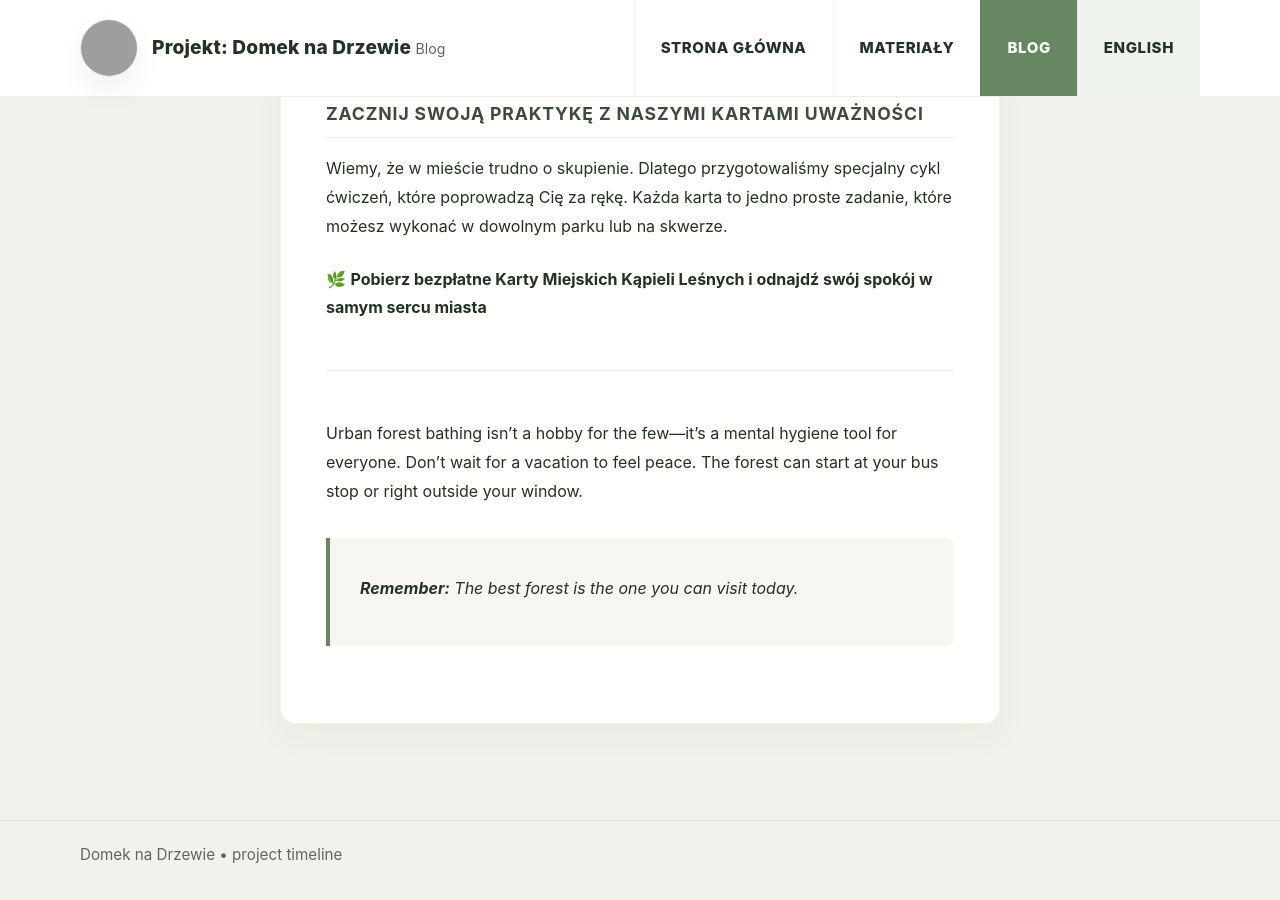
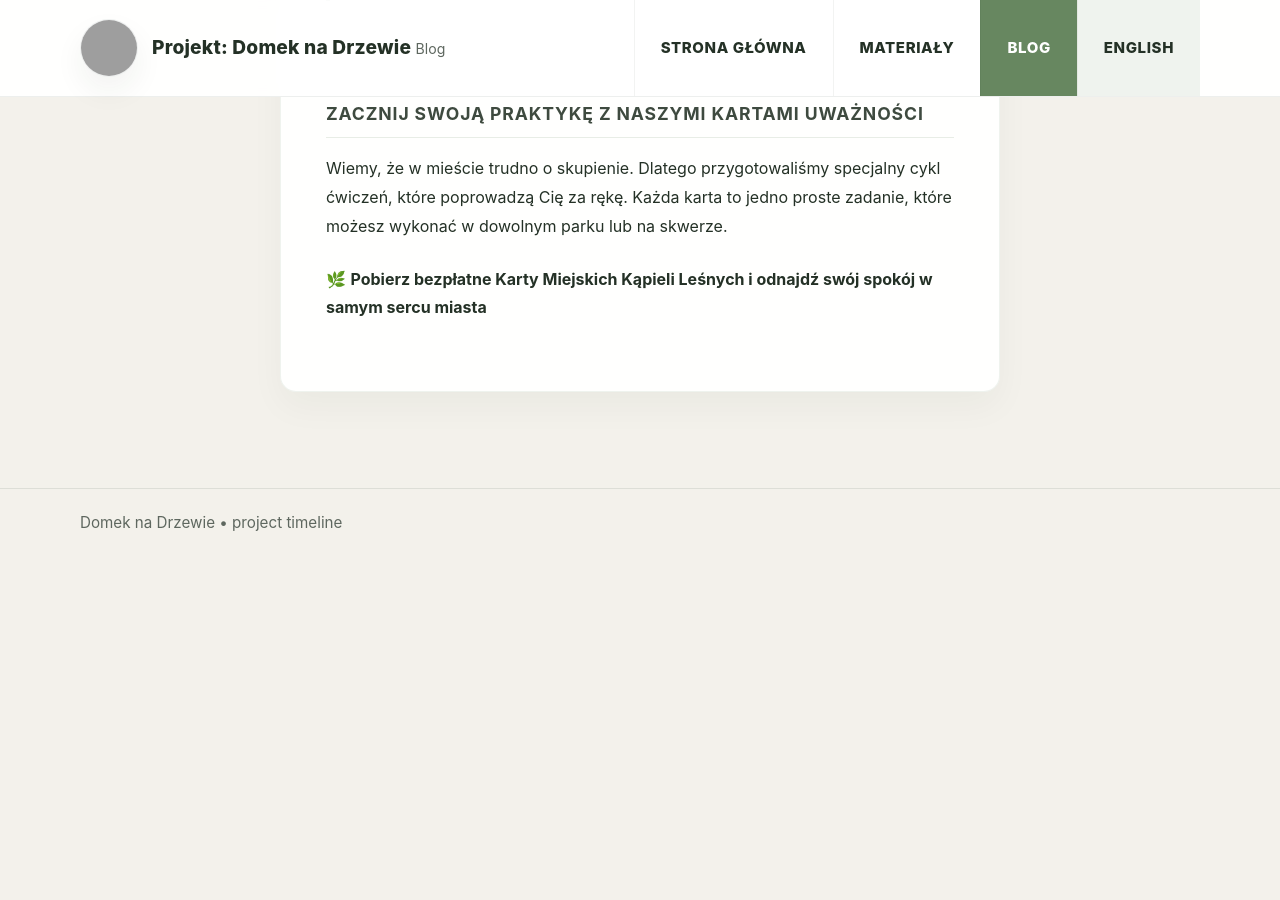
Before and after one commit to akonkia/domeknadrzewie, a Jekyll site: the page built from _posts/2026-04-03-Miejskie-kapiele-lesne-jak-praktykowac-Shinrin-yoku-bez-wyjezdzania-z-miasta.pl.md, in a window 1280 px wide and 900 px high, scrolled down 3123 px. Built offline with Jekyll 4.4.1, drawn with Linux system fonts in a browser that asks for light colours; after the commit the page ends 3691 px from its top, so only the background shows below that; grey boxes are pictures that could not be loaded.

Commit message:
Update 2026-04-03-Miejskie-kapiele-lesne-jak-praktykowac-Shinrin-yoku-bez-wyjezdzania-z-miasta.pl.md

```diff
--- a/_posts/2026-04-03-Miejskie-kapiele-lesne-jak-praktykowac-Shinrin-yoku-bez-wyjezdzania-z-miasta.pl.md
+++ b/_posts/2026-04-03-Miejskie-kapiele-lesne-jak-praktykowac-Shinrin-yoku-bez-wyjezdzania-z-miasta.pl.md
@@ -68,9 +68,3 @@ Miejskie kąpiele leśne to nie hobby dla wybranych – to narzędzie higieny ps
 Wiemy, że w mieście trudno o skupienie. Dlatego przygotowaliśmy specjalny cykl ćwiczeń, które poprowadzą Cię za rękę. Każda karta to jedno proste zadanie, które możesz wykonać w dowolnym parku lub na skwerze.
 
 🌿 **[Pobierz bezpłatne Karty Miejskich Kąpieli Leśnych i odnajdź swój spokój w samym sercu miasta](https://domeknadrzewie.edu.pl/materialy/kapiele_miejskie/)**
-
----
-
-Urban forest bathing isn’t a hobby for the few—it’s a mental hygiene tool for everyone. Don’t wait for a vacation to feel peace. The forest can start at your bus stop or right outside your window.
-
-> **Remember:** The best forest is the one you can visit today.
```
